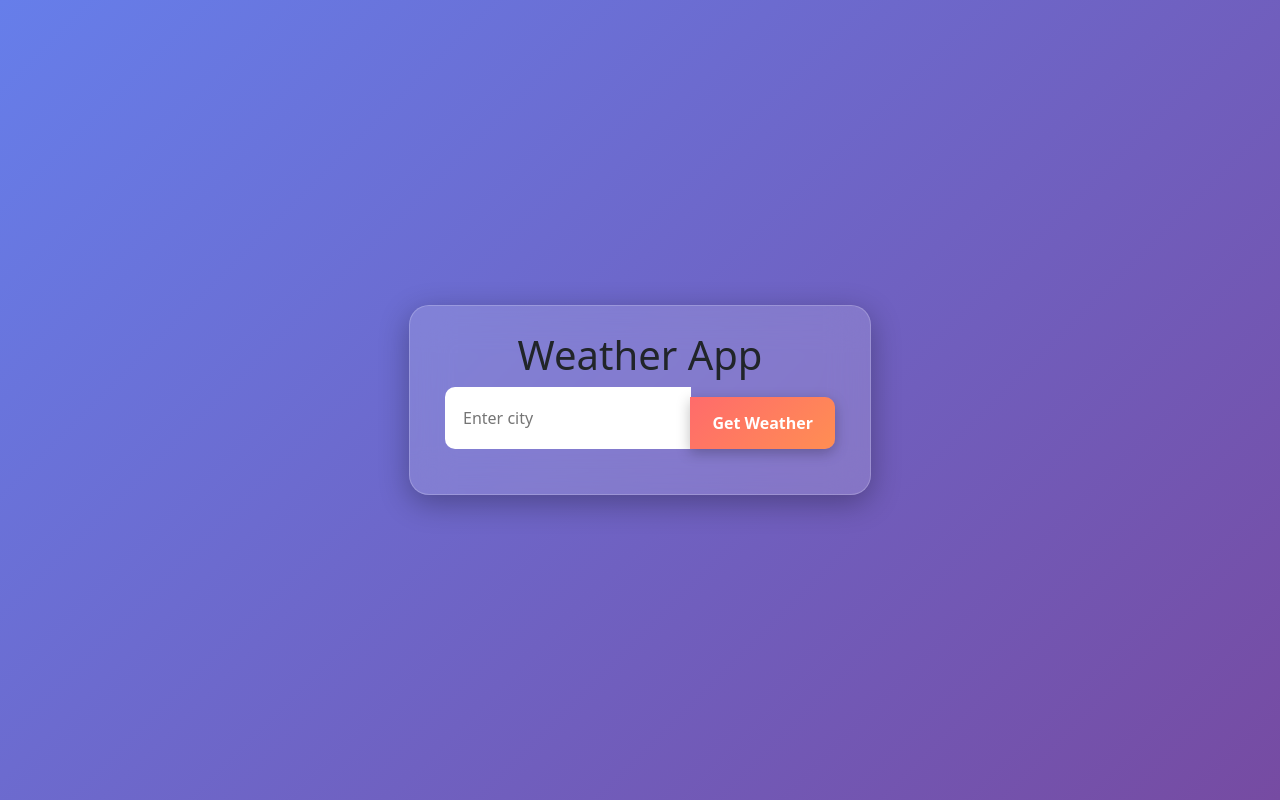
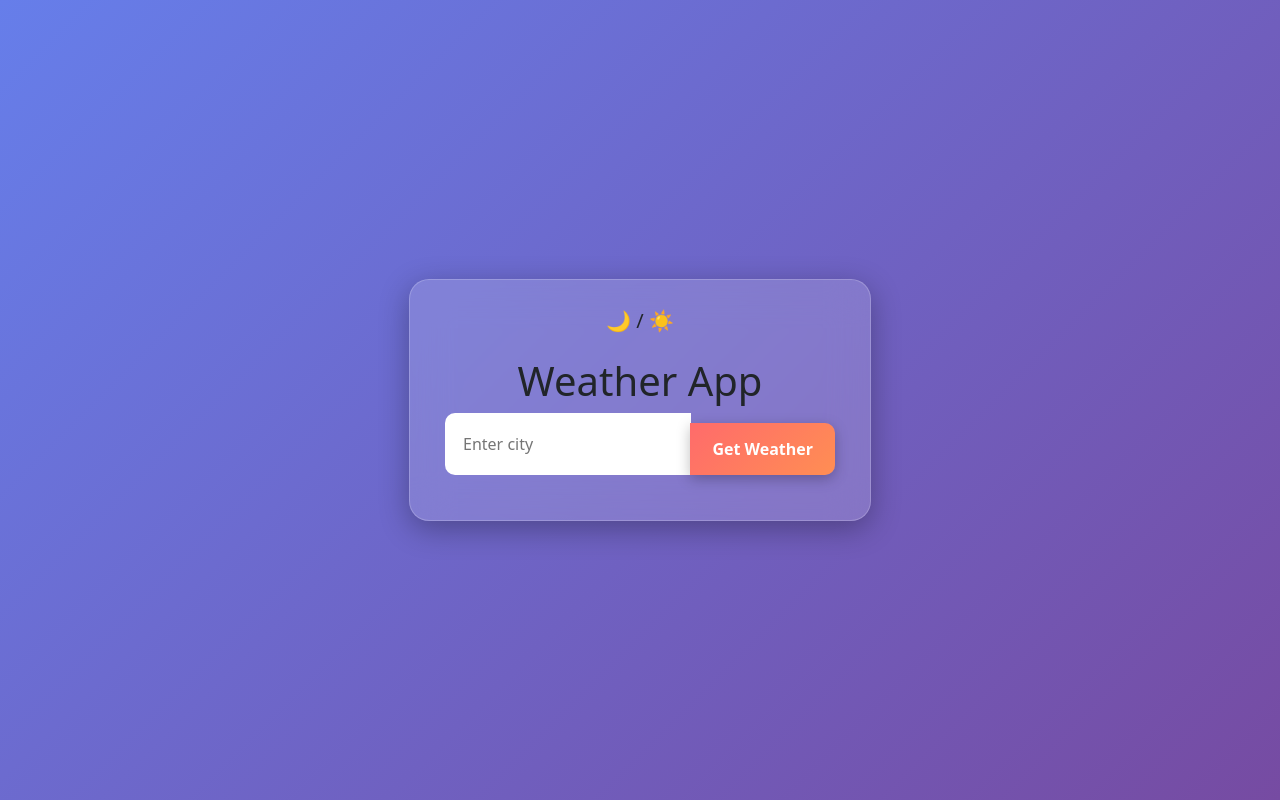
Before and after one commit to SanjayRyuzaki/demo2, a React (Create React App) app: page / in a window 1280 px wide. Built offline with nearby package versions, Linux system fonts and the light colour scheme; some icons are missing.

Commit message:
Update App.js

```diff
--- a/src/App.js
+++ b/src/App.js
@@ -27,8 +27,21 @@ function App() {
     }
   };
 
+  const toggleTheme = () => {
+    document.body.classList.toggle('dark');
+  };
+
+  const getWeatherIconClass = (weatherId) => {
+    // You might need to adjust this based on your API's weatherId
+    return `wi wi-owm-${weatherId}`;
+  };
+
   return (
     <div className="App">
+      <button className="theme-toggle" onClick={toggleTheme} title="Toggle Dark Mode">
+        🌙 / ☀️
+      </button>
+
       <h1>Weather App</h1>
 
       <div className="input-group">
@@ -48,7 +61,7 @@ function App() {
       {weather && (
         <div className="weather-info">
           <h2>{weather.city}</h2>
-          <img src={weather.icon} alt={weather.description} />
+          <i className={getWeatherIconClass(weather.weather_id)}></i>
           <p><strong>Temperature:</strong> {weather.temperature} °C</p>
           <p><strong>Feels Like:</strong> {weather.feels_like} °C</p>
           <p><strong>Humidity:</strong> {weather.humidity} %</p>
```
